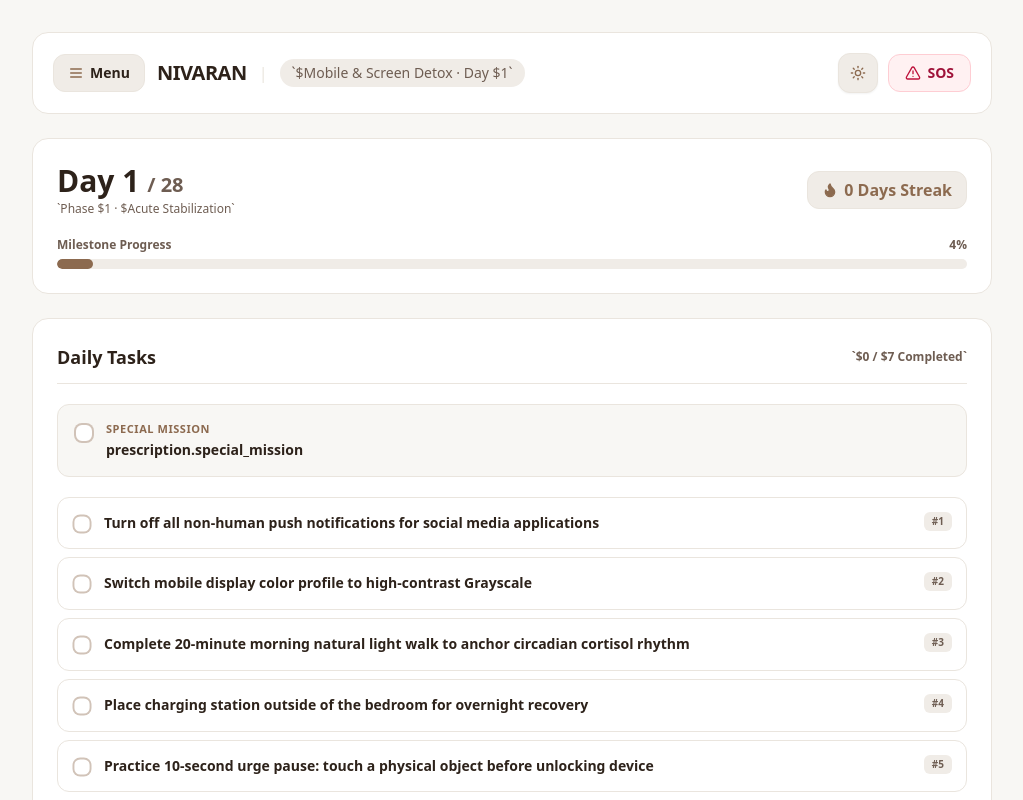
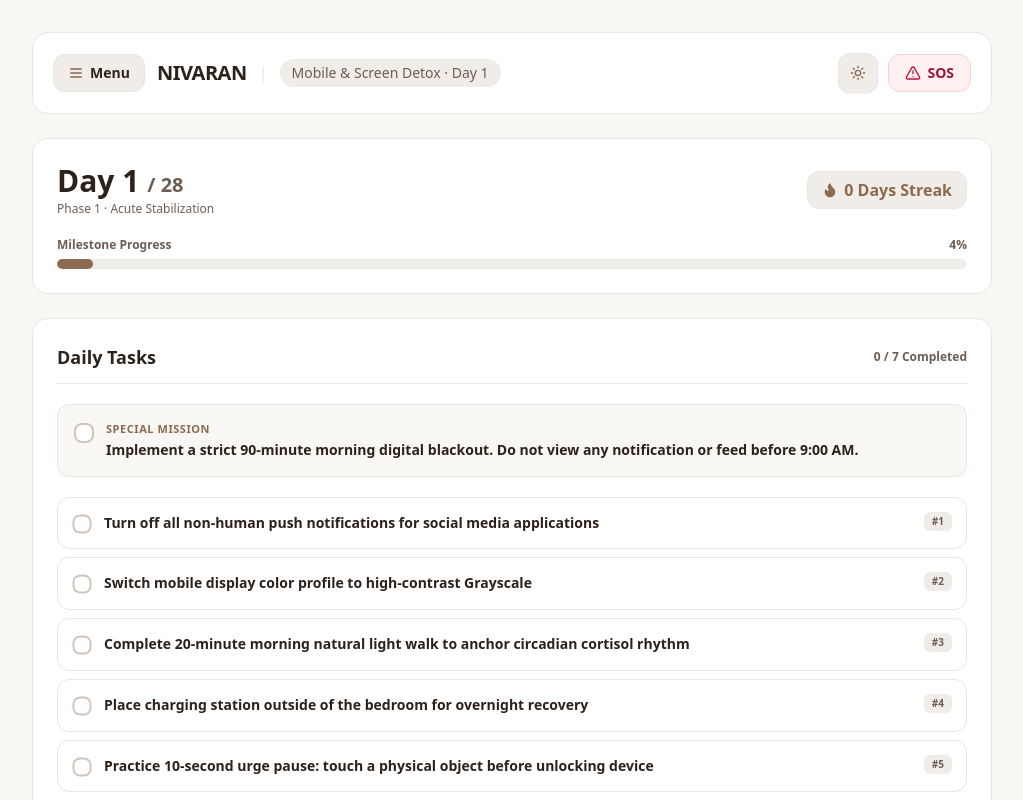
Before and after one commit to Health-Hack-org/Nivaran, a Next.js app in the folder apps/web/: page /dashboard in a window 1280 px wide. Shown: the top 800 px of the page, without its empty margins (128-1151 px from the left). Built offline with nearby package versions, Linux system fonts and the light colour scheme; no server answers.

Commit message:
fix special mission and dashboard text formatting

```diff
--- a/apps/web/src/app/dashboard/page.tsx
+++ b/apps/web/src/app/dashboard/page.tsx
@@ -1518,7 +1518,7 @@ export default function DashboardPage() {
 
             {/* Active Track Name Pill */}
             <span className="text-xs sm:text-sm font-medium text-[#6E5D52] bg-[#F0ECE7] px-3 py-1 rounded-full truncate">
-              `${trackTitles[currentTrack] || "Recovery Track"} · Day ${currentDayNumber}`
+              {trackTitles[currentTrack] || "Recovery Track"} · Day {currentDayNumber}
             </span>
           </div>
 
@@ -1590,9 +1590,7 @@ export default function DashboardPage() {
                   )}
                 </div>
                 <span className="text-xs text-[#6E5D52] font-medium block mt-0.5">
-                  `Phase ${prescription.phase || 1} · ${
-                    prescription.phase_name?.replace(/^Phase \d+\s*[·-]\s*/, "") || "Acute Stabilization"
-                  }`
+                  Phase {prescription.phase || 1} · {prescription.phase_name?.replace(/^Phase \d+\s*[·-]\s*/, "") || "Acute Stabilization"}
                 </span>
               </div>
 
@@ -1623,7 +1621,7 @@ export default function DashboardPage() {
             <div className="flex items-center justify-between border-b border-[#EAE5DE] pb-3">
               <h2 className="text-lg font-bold text-[#2D221A]">Daily Tasks</h2>
               <span className="text-xs font-semibold text-[#6E5D52]">
-                `${completedTasks} / ${totalTasks} Completed`
+                {completedTasks} / {totalTasks} Completed
               </span>
             </div>
 
@@ -1652,7 +1650,7 @@ export default function DashboardPage() {
                   Special Mission
                 </span>
                 <p className={`text-xs sm:text-sm font-semibold leading-relaxed ${taskState.specialMission ? "line-through text-[#6E5D52]" : "text-[#2D221A]"}`}>
-                  prescription.special_mission
+                  {prescription.special_mission}
                 </p>
               </div>
             </div>
```
